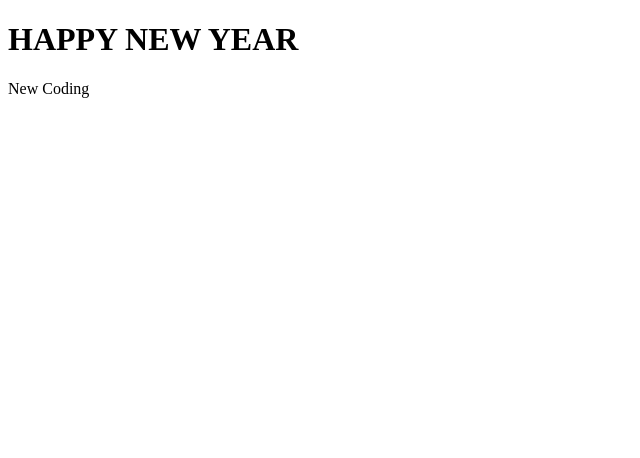
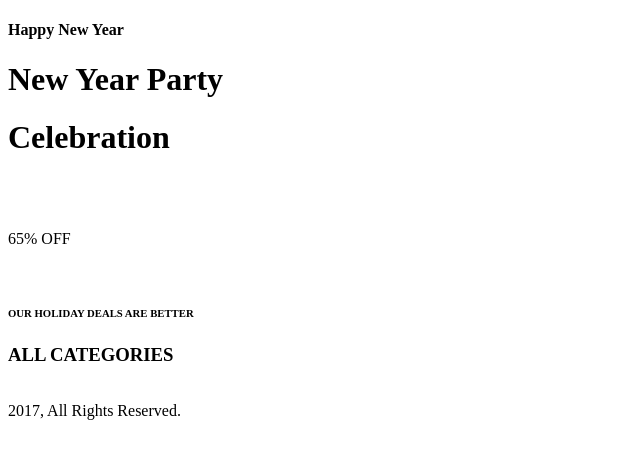
Before and after one commit to VAIMKSF/git, a plain HTML site: page index.html in a window 1280 px wide. Shown: the whole page, without its empty margins (0-640 px from the left). Drawn offline with Linux system fonts and the light colour scheme.

Commit message:
new info

```diff
--- a/index.html
+++ b/index.html
@@ -6,7 +6,16 @@
     <title>Learning GIT</title>
 </head>
 <body>
-    <h1>HAPPY NEW YEAR</h1>
-    <p> New Coding </p>
+    <h4>Happy New Year</h4>
+    <h1>New Year Party</h1>
+    <h1> Celebration</h1>
+    <br>
+    <br>
+    <p>65% OFF </p>
+    <br>
+    <h6>OUR HOLIDAY DEALS ARE BETTER</h6>
+    <h3>ALL CATEGORIES</h3>
 </body>
+<br>
+<footer>2017, All Rights Reserved. </footer>
 </html>
```
